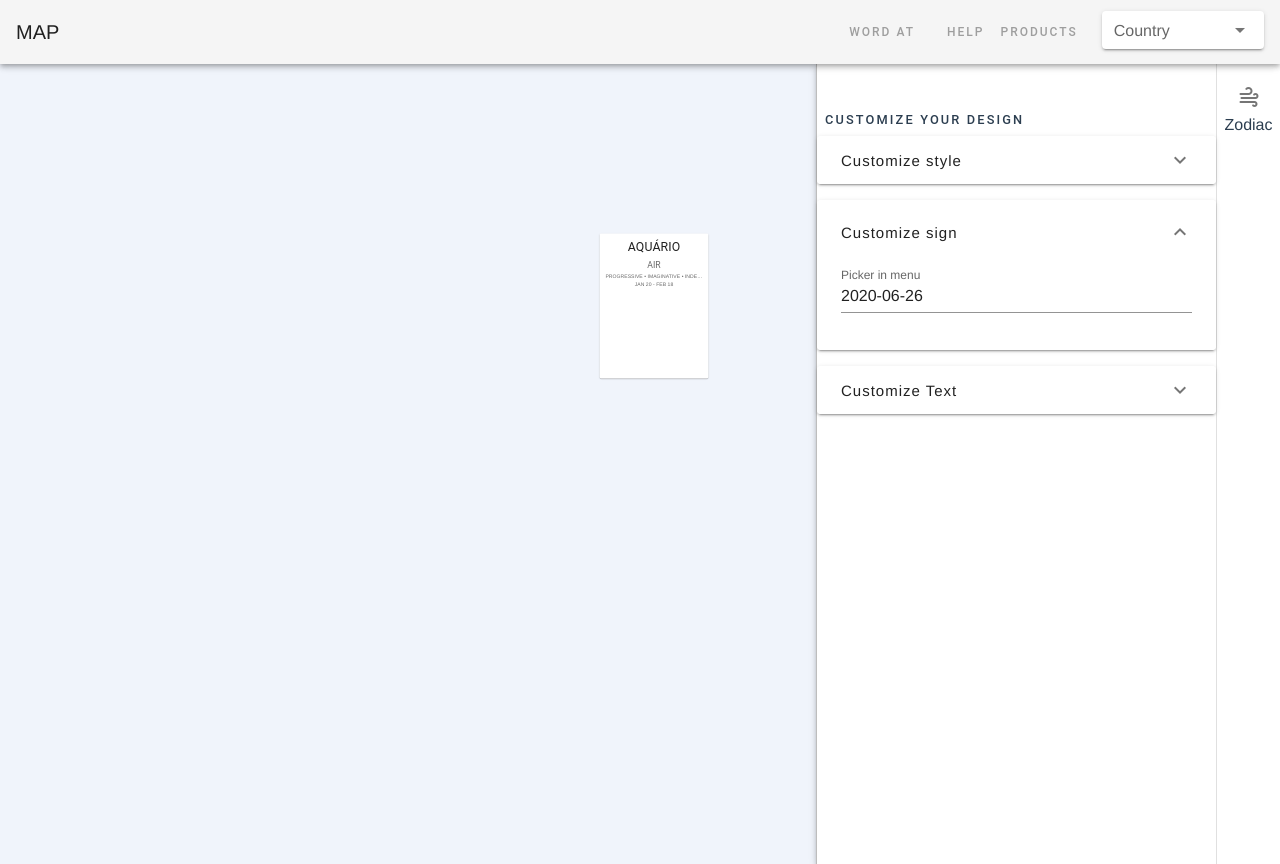
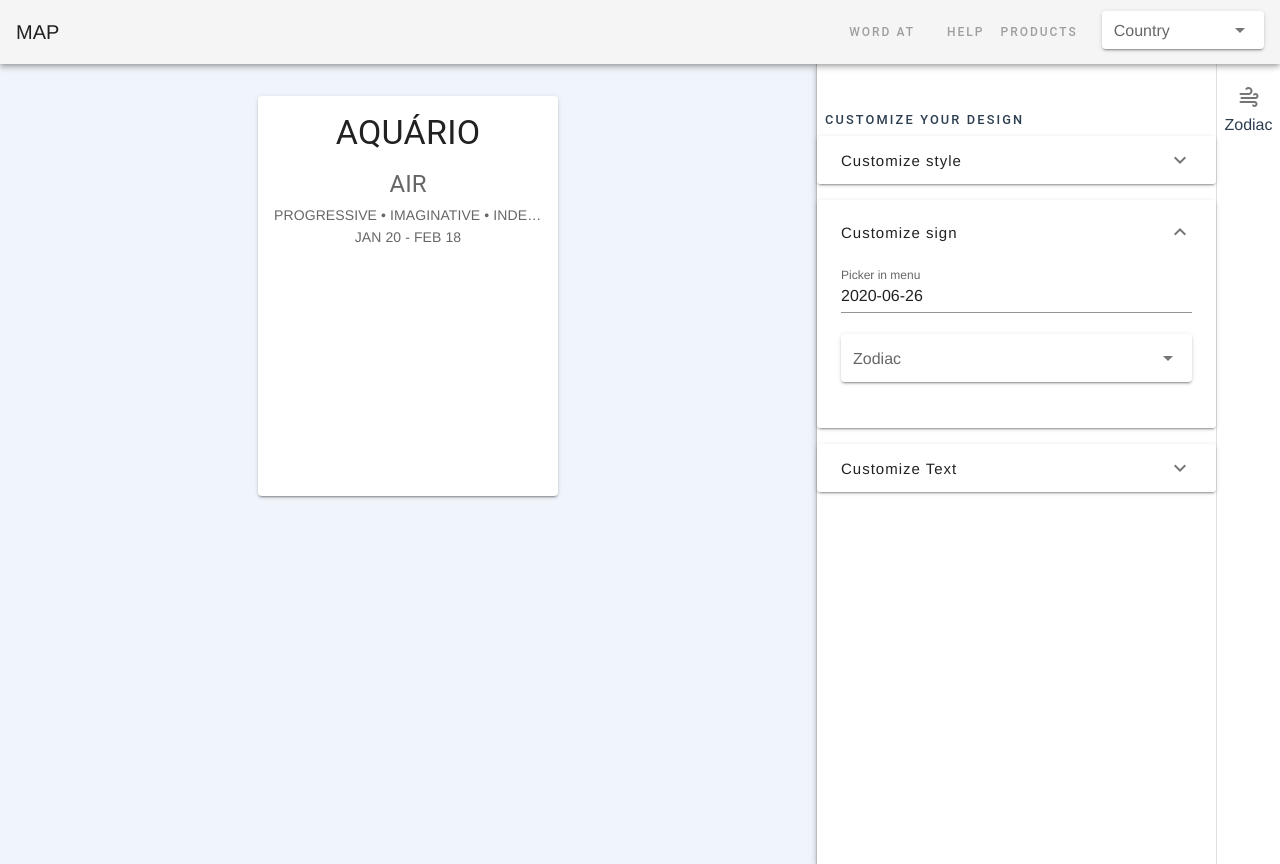
Before and after one commit to Wisdom132/zodiac-app, a Vue app: page /zodiac in a window 1280 px wide. Both pictures are taken after a click on the button "Customize sign". Built offline with nearby package versions, Linux system fonts and the light colour scheme.

Commit message:
select box for getting all signs

```diff
--- a/src/components/Zodiac/ZodiacView.vue
+++ b/src/components/Zodiac/ZodiacView.vue
@@ -64,6 +64,16 @@
                           <v-btn text color="primary" @click="getSign(date)">OK</v-btn>
                         </v-date-picker>
                       </v-menu>
+
+                      <v-select
+                        :items="signs"
+                        item-text="name"
+                        @change="getbysign(sign)"
+                        v-model="sign"
+                        item-value="name"
+                        label="Zodiac"
+                        solo
+                      ></v-select>
                     </v-expansion-panel-content>
                   </v-expansion-panel>
                   <v-expansion-panel>
@@ -111,6 +121,7 @@
 
 <script>
 import ZodiacService from "./finder.js";
+import signs from "./model";
 import sidebar from "./sidebar";
 export default {
   data() {
@@ -124,7 +135,8 @@ export default {
         end: new Date("2017/02/19")
       },
       zodiac: "",
-
+      signs: "",
+      sign: "",
       date: new Date().toISOString().substr(0, 10),
       menu: false,
       model: "",
@@ -149,23 +161,28 @@ export default {
       let submittedDate = new Date(2017, month - 1, sdate); // -------create a new formatted instace of the date ----------
       this.zodiac = ZodiacService(submittedDate); // pass the formatted date as a param
       this.cardData = this.zodiac;
+    },
+    getbysign(name) {
+      console.log(name);
     }
   },
   components: {
     sidebar
+  },
+  mounted() {
+    this.signs = signs;
   }
 };
 </script>
 
 <style lang="scss" scoped>
 .v-card {
-  transform-origin: 50% 50%;
-  transform: translate(-50%, -50%) scale(0.362405);
-  font-size: 1px;
-  //   position: absolute;
-  left: 50%;
-  top: 50%;
-  box-shadow: 2em 2em 45em rgba(35, 69, 152, 0.15);
+  //   transform-origin: 50% 50%;
+  //   transform: translate(-50%, -50%) scale(0.362405);
+  //   font-size: 1px;
+  //   left: 50%;
+  //   top: 50%;
+  //   box-shadow: 2em 2em 45em rgba(35, 69, 152, 0.15);
 }
 .tabs {
   width: 25rem;
```
